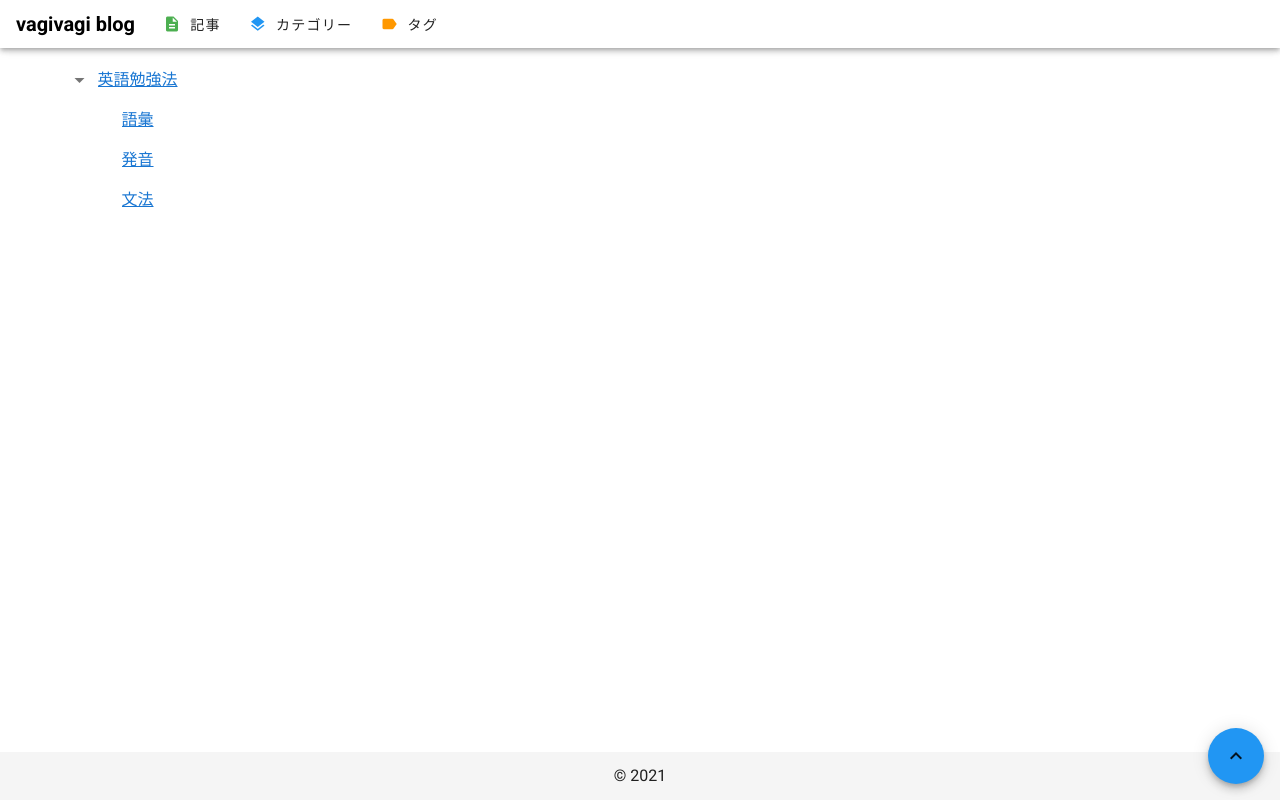
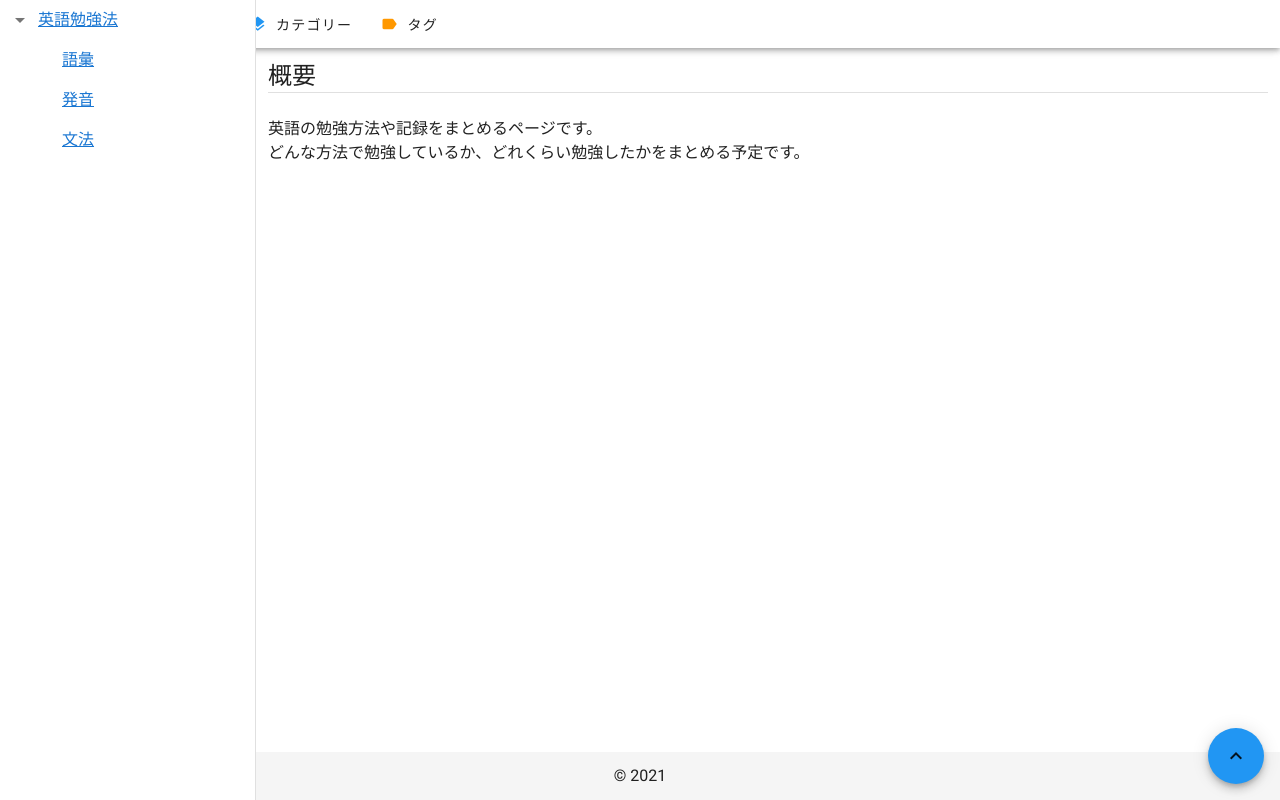
Before and after one commit to vagivagi/blog-ui, a Nuxt app: page /english in a window 1280 px wide. Built offline with nearby package versions, Linux system fonts and the light colour scheme.

Commit message:
Update index.vue

```diff
--- a/pages/english/index.vue
+++ b/pages/english/index.vue
@@ -1,38 +1,28 @@
 <template>
   <div class="main-content">
-    <v-treeview
-      open-all
-      dense
-      :items="items"
-    >
-      <template slot="label" slot-scope="{ item }">
-        <router-link :to="item.to">{{ item.name }}</router-link>
-      </template>
-    </v-treeview>
+    <EnglishStudyNav />
+    <h4 class="headline">概要</h4>
+    <v-divider/>
+    <br>
+    <p class="text-justify">
+      英語の勉強方法や記録をまとめるページです。<br>
+      どんな方法で勉強しているか、どれくらい勉強したかをまとめる予定です。
+    </p>
   </div>
 </template>
 
 <script>
+import EnglishStudyNav from "~/components/EnglishStudyNav.vue";
+
 export default {
+  components: {
+    EnglishStudyNav
+  },
   head() {
     return {
-      title: `英語勉強法まとめ`
+      title: `コロナ禍なので、英語の勉強を頑張ってみた`
     };
-  },
-  data: () => ({
-      items: [
-        {
-          id: 1,
-          name: '英語勉強法',
-          to: '/blog',
-          children: [
-            { id: 2, name: '語彙', to : '/english' },
-            { id: 3, name: '発音', to : '/english' },
-            { id: 4, name: '文法', to : '/english' },
-          ],
-        }
-      ]
-  })
+  }
 };
 </script>
 <style lang="scss">
```
